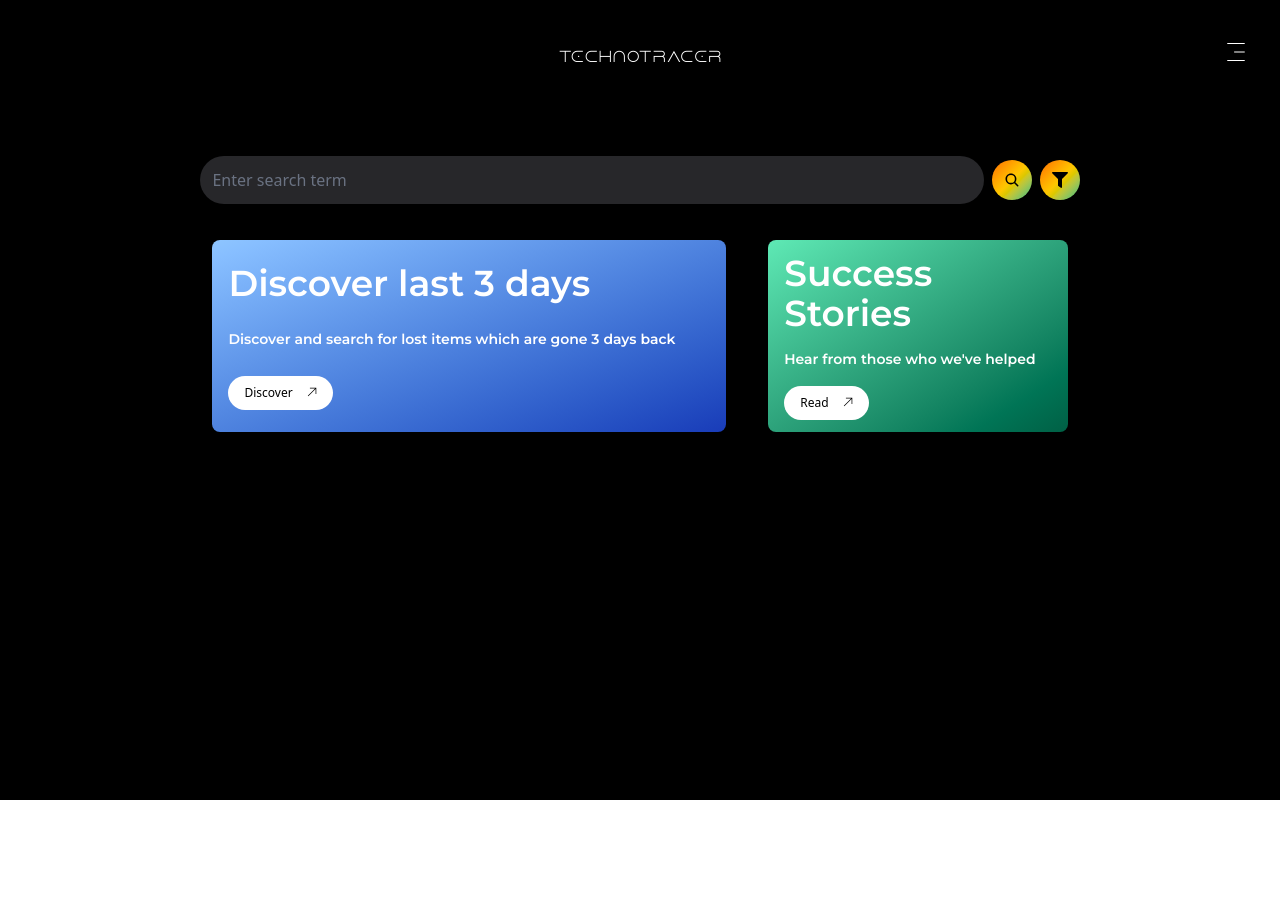
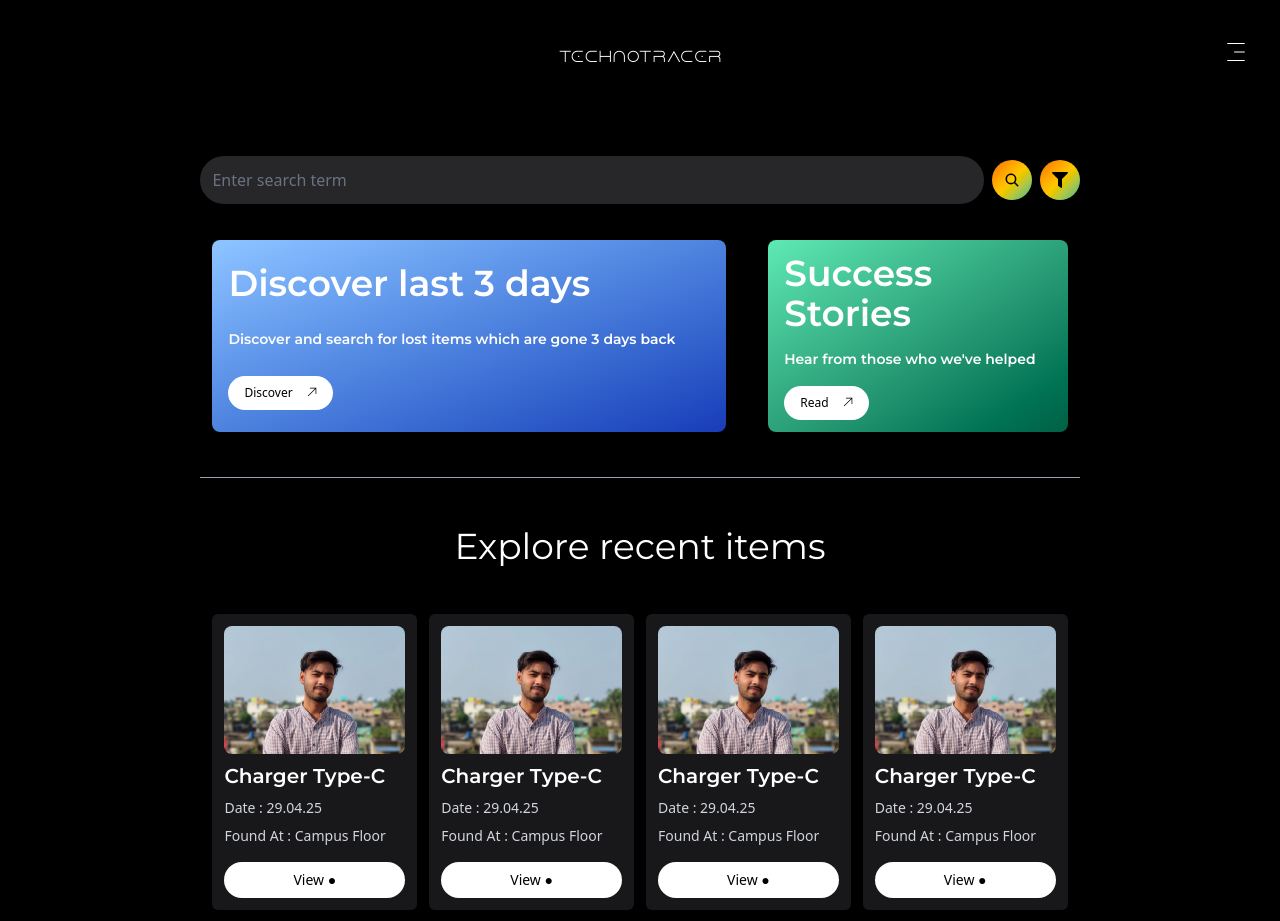
Before and after one commit to isudiptodas/TechnoTracer, a React (Vite) app in the folder frontend/: page /user/dashboard in a window 1280 px wide. Shown: the top 921 px of the page. Before the commit the page ends 800 px from the top, so only its background shows below. Built offline with nearby package versions, Linux system fonts and the light colour scheme; what tailwindcss-motion would draw is missing.

Commit message:
added itembox with data for demo

```diff
--- a/frontend/src/pages/user/Dashboard.jsx
+++ b/frontend/src/pages/user/Dashboard.jsx
@@ -3,8 +3,76 @@ import { IoSearch } from "react-icons/io5";
 import { FaFilter } from "react-icons/fa";
 import { TfiArrowTopRight } from "react-icons/tfi";
 import MenuBar from '../../components/MenuBar';
+import ItemBox from '../../components/ItemBox';
+import Footer from '../../components/Footer';
 
 function Dashboard() {
+
+  const[filter, setFilter] = useState('');
+  const[visible, setVisible] = useState(false);
+
+  const data = [
+    {
+      id: 1,
+      title: `Charger Type-C`,
+      date: `29.04.25`,
+      found: `campus floor`
+    },
+    {
+      id: 2,
+      title: `Charger Type-C`,
+      date: `29.04.25`,
+      found: `campus floor`
+    },
+    {
+      id: 3,
+      title: `Charger Type-C`,
+      date: `29.04.25`,
+      found: `campus floor`
+    },
+    {
+      id: 4,
+      title: `Charger Type-C`,
+      date: `29.04.25`,
+      found: `campus floor`
+    },
+    {
+      id: 5,
+      title: `Charger Type-C`,
+      date: `29.04.25`,
+      found: `campus floor`
+    },
+    {
+      id: 6,
+      title: `Charger Type-C`,
+      date: `29.04.25`,
+      found: `campus floor`
+    },
+    {
+      id: 7,
+      title: `Charger Type-C`,
+      date: `29.04.25`,
+      found: `campus floor`
+    },
+    {
+      id: 8,
+      title: `Charger Type-C`,
+      date: `29.04.25`,
+      found: `campus floor`
+    },
+    {
+      id: 9,
+      title: `Charger Type-C`,
+      date: `29.04.25`,
+      found: `campus floor`
+    },
+    {
+      id: 10,
+      title: `Charger Type-C`,
+      date: `29.04.25`,
+      found: `campus floor`
+    },
+  ]
 
   return (
 
@@ -16,29 +84,50 @@ function Dashboard() {
         <div className='w-full h-auto flex flex-col justify-start items-center gap-3 mt-5 py-3 px-3'>
 
           {/* search and filters */}
-          <div className='w-full md:w-[70%] h-auto flex py-2 justify-center items-center gap-2'>
+          <div className='w-full md:w-[70%] h-auto flex py-2 justify-center items-center gap-2 relative'>
             <input type="text" className='w-full py-2 md:py-3 px-3 rounded-full bg-zinc-800 text-white placeholder-gray-500 outline-none' placeholder='Enter search term' />
             <span className='p-2 md:p-3 rounded-full bg-gradient-to-br from-orange-500 via-yellow-400 to-emerald-500 cursor-pointer hover:opacity-70 duration-150 ease-in-out active:scale-95'><IoSearch /></span>
-            <span className='p-2 md:p-3 rounded-full bg-gradient-to-br from-orange-500 via-yellow-400 to-emerald-500 cursor-pointer hover:opacity-70 duration-150 ease-in-out active:scale-95'><FaFilter /></span>
+            <span onClick={() => setVisible(!visible)} className='p-2 md:p-3 rounded-full bg-gradient-to-br from-orange-500 via-yellow-400 to-emerald-500 cursor-pointer hover:opacity-70 duration-150 ease-in-out active:scale-95'><FaFilter /></span>
+
+            <div className={`${visible ? "block" : "hidden"} absolute w-auto px-1 py-1 rounded-md bg-zinc-800 -bottom-72 right-0 flex flex-col justify-center items-center gap-2`}>
+              <p className='w-full text-center my-2 text-[12px] lg:text-sm font-semibold px-4 border-b-[1px] border-gray-400 py-3 text-white'>Select a category</p>
+              <p onClick={() => {setFilter('books'); setVisible(!visible)}} className='w-full text-start text-[12px] lg:text-sm text-white px-3 py-2 rounded-md hover:bg-zinc-900 duration-150 ease-in-out cursor-pointer'>Books</p>
+              <p onClick={() => {setFilter('electronics'); setVisible(!visible)}} className='w-full text-start text-[12px] lg:text-sm text-white px-3 py-2 rounded-md hover:bg-zinc-900 duration-150 ease-in-out cursor-pointer'>Electronics</p>
+              <p onClick={() => {setFilter('study'); setVisible(!visible)}} className='w-full text-start text-[12px] lg:text-sm text-white px-3 py-2 rounded-md hover:bg-zinc-900 duration-150 ease-in-out cursor-pointer'>Study Material</p>
+              <p onClick={() => {setFilter('wearables'); setVisible(!visible)}} className='w-full text-start text-[12px] lg:text-sm text-white px-3 py-2 rounded-md hover:bg-zinc-900 duration-150 ease-in-out cursor-pointer'>Wearables</p>
+              <p onClick={() => {setFilter('misscellaneous'); setVisible(!visible)}} className='w-full text-start text-[12px] lg:text-sm text-white px-3 py-2 rounded-md hover:bg-zinc-900 duration-150 ease-in-out cursor-pointer'>Miscellaneous</p>
+            </div>
+
           </div>
 
           <div className='w-full px-3 md:w-[70%] py-4 h-auto flex flex-wrap justify-between items-center'>
 
-            <div className='w-[60%] h-56 lg:h-48 rounded-md lg:rounded-lg bg-gradient-to-br from-blue-300 to-blue-800 flex flex-col justify-evenly items-start gap-3 px-4 py-2'>
+            <div className='w-[60%] overflow-hidden h-56 lg:h-48 rounded-md lg:rounded-lg bg-gradient-to-br from-blue-300 to-blue-800 flex flex-col justify-evenly items-start gap-3 px-4 py-2'>
               <p className='w-full text-start font-semibold text-white font-Montserrat text-2xl md:text-3xl xl:text-4xl'>Discover last 3 days</p>
               <p className='w-full text-start font-semibold text-white font-Montserrat text-[12px] md:text-sm'>Discover and search for lost items which are gone 3 days back</p>
               <p className='w-auto flex justify-start items-center bg-white rounded-full text-black px-4 py-2 gap-3 text-start hover:opacity-65 duration-200 ease-in-out cursor-pointer text-[12px]'>Discover<TfiArrowTopRight /></p>
             </div>
 
-            <div className='w-[35%] h-56 lg:h-48 rounded-md lg:rounded-lg bg-gradient-to-br from-emerald-300 to-emerald-800 flex flex-col justify-evenly items-start gap-3 px-4 py-2'>
+            <div className='w-[35%] overflow-hidden h-56 lg:h-48 rounded-md lg:rounded-lg bg-gradient-to-br from-emerald-300 to-emerald-800 flex flex-col justify-evenly items-start gap-3 px-4 py-2'>
               <p className='w-full text-start font-semibold text-white font-Montserrat text-2xl md:text-3xl xl:text-4xl'>Success Stories</p>
               <p className='w-full text-start font-semibold text-white font-Montserrat text-[12px] md:text-sm'>Hear from those who we've helped</p>
               <p className='w-auto flex justify-start items-center bg-white rounded-full text-black px-4 py-2 gap-3 text-start hover:opacity-65 duration-200 ease-in-out cursor-pointer text-[12px]'>Read<TfiArrowTopRight /></p>
             </div>
           </div>
 
+          <hr className='w-full md:w-[70%] my-4 bg-gray-400 h-[2px]'/>
+
+          <h1 className='text-white w-full md:w-[70%] font-Montserrat my-5 text-2xl lg:text-4xl text-center px-3'>Explore recent items</h1>
+
+          <div className='w-full md:w-[70%] h-auto py-4 px-3 grid grid-cols-2 md:grid-cols-3 lg:grid-cols-4 justify-items-center gap-3'>
+              {data.map((it, index)=> {
+                return <ItemBox found={it.found} title={it.title} date={it.date} key={index}/>
+              })}
+          </div>
         </div>
 
+        {/* footer */}
+        <Footer/>
 
       </div>
     </>
```
